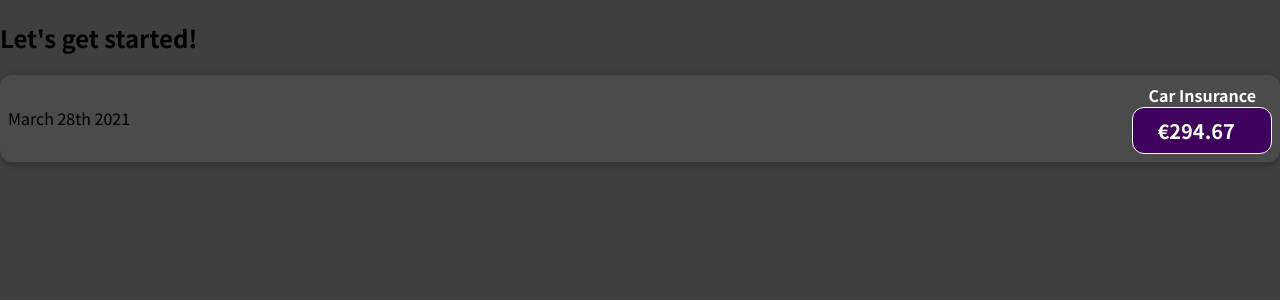
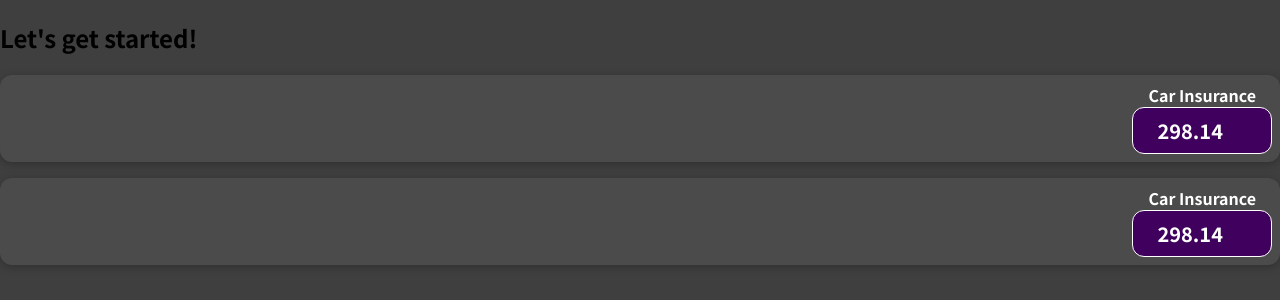
Before and after one commit to mpingu97/firstReactApp, a JavaScript app: page / in a window 1280 px wide. Shown: the top 300 px of the page. Built offline with nearby package versions, Linux system fonts and the light colour scheme.

Commit message:
Added variables to expanseItem.js

```diff
--- a/src/App.js
+++ b/src/App.js
@@ -5,6 +5,7 @@ function App() {
     <div>
       <h2>Let's get started!</h2>
       <ExpanseItem></ExpanseItem>
+      <ExpanseItem></ExpanseItem>
     </div>
   );
 }
--- a/src/components/ExpanseItem.js
+++ b/src/components/ExpanseItem.js
@@ -1,12 +1,16 @@
 import "./ExpenseItem.css";
 
 function ExpanseItem() {
+  const expenseDate = new Date(2022, 6, 10);
+  const expenseTitle = "Car Insurance";
+  const expensteAmount = 298.14;
+
   return (
     <div className="expense-item">
-      <div> March 28th 2021</div>
+      <div> {expenseDate.toISOString}</div>
       <div className="expense-item__desciption">
-        <h2> Car Insurance </h2>
-        <div className="expense-item__price"> €294.67</div>
+        <h2> {expenseTitle} </h2>
+        <div className="expense-item__price">{expensteAmount}</div>
       </div>
     </div>
   );
```
